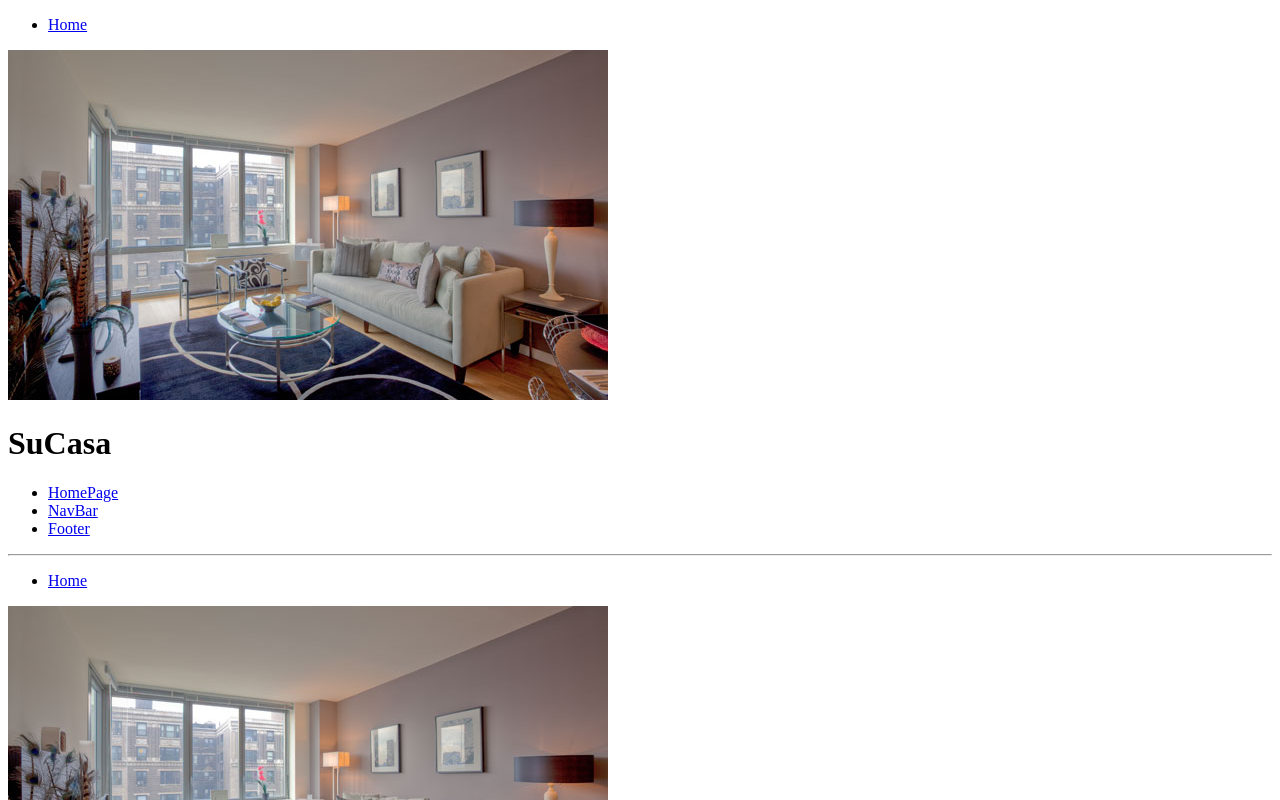
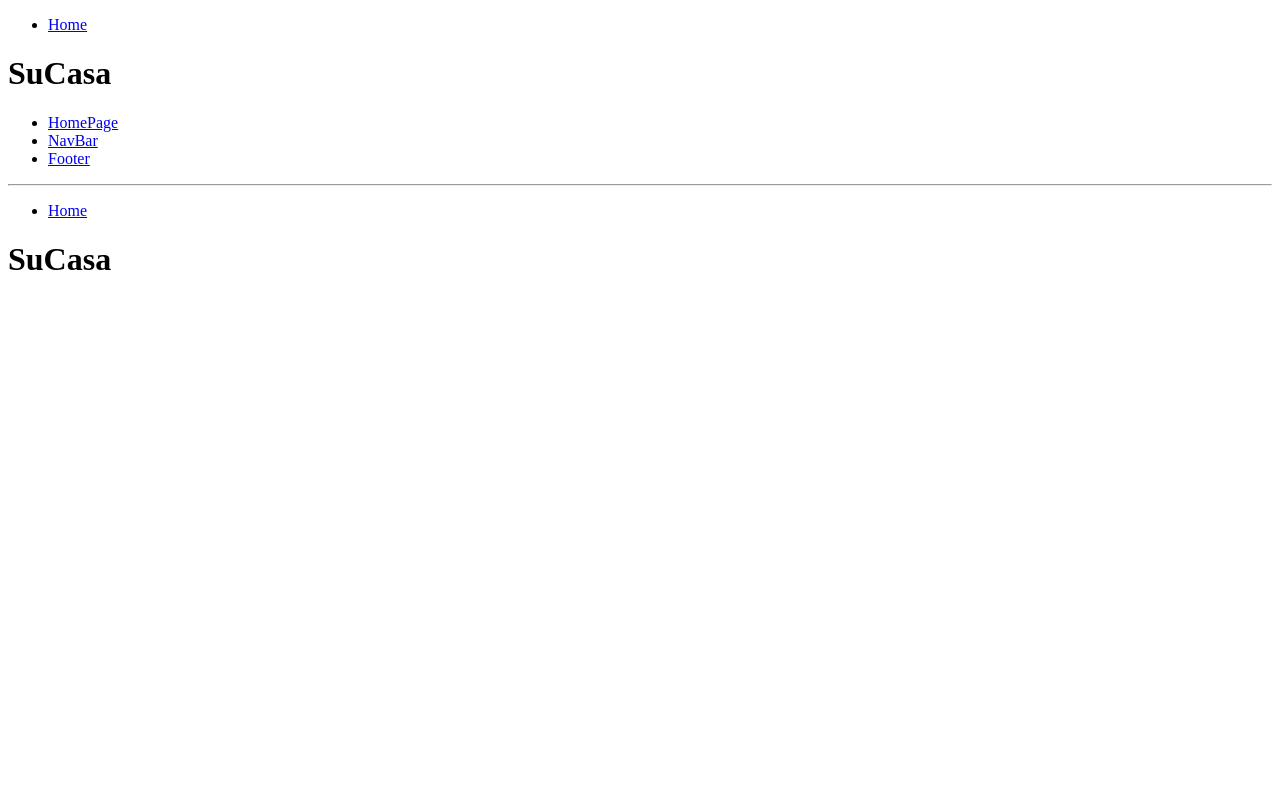
Before and after one commit to dadapoof/Sucasa, a React app: page /HeaderComponents/NavBar.jsx in a window 1280 px wide. Shown: the top 800 px of the page. Built offline with nearby package versions, Linux system fonts and the light colour scheme; the HTML template or start-up script is replaced by a standard one.

Commit message:
changing image to background

```diff
--- a/client/src/Components/HeaderComponents/NavBar.jsx
+++ b/client/src/Components/HeaderComponents/NavBar.jsx
@@ -14,8 +14,8 @@ class NavBar extends Component {
         <ul id="headerButtons">
           <li className="navButton"><Link to="">Home</Link></li>
         </ul>
-        <img id="nav-bar-image" src={require('./apartment.jpg')} />
-      </header>
+{/*        <img id="nav-bar-image" src={require('./apartment.jpg')} />
+*/}      </header>
       <h1 class="centered-text-image">SuCasa</h1>
     </div>
     );
```
Also changed, not shown: client/src/Components/HeaderComponents/apartment.jpg (deleted), 2 other files (tests, documents, lock files or other folders).
